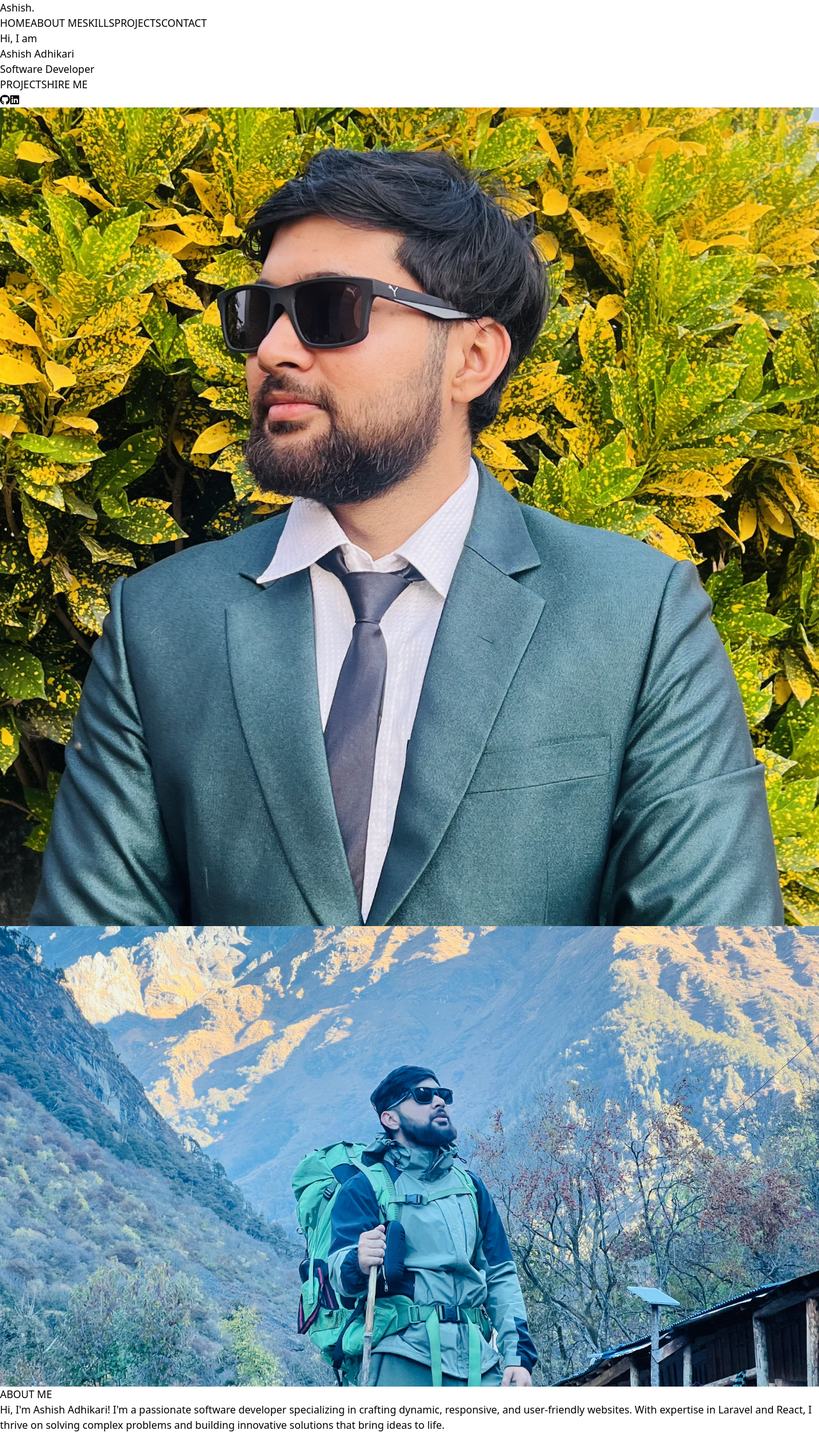
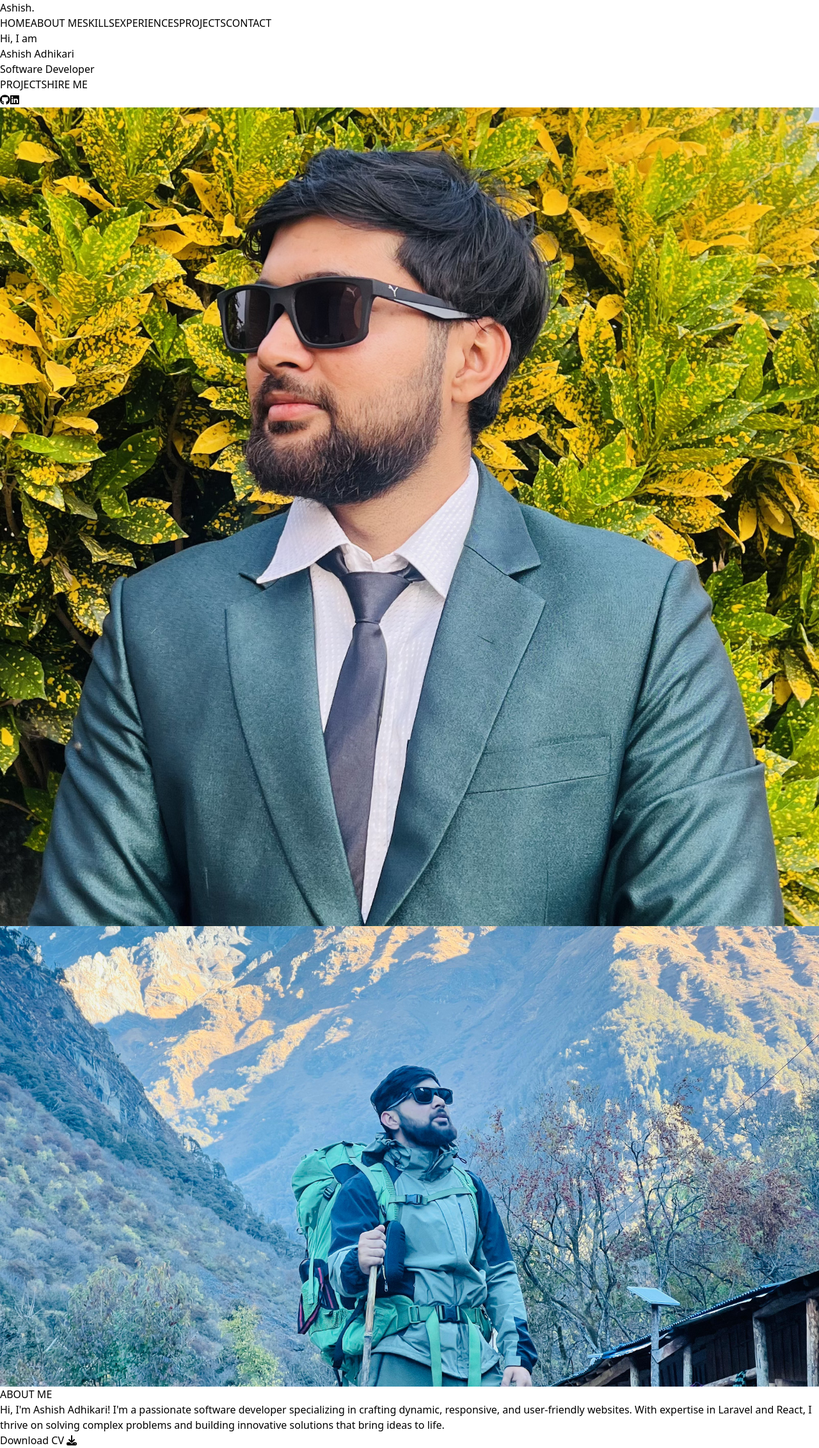
Before and after one commit to ashish10adhikari/ashish10adhikari.github.io, a React (Vite) app: page / in a window 1280 px wide. Shown: the whole page at 64% size. Before the commit the page ends 2240 px from the top, so only its background shows below. Built offline with nearby package versions, Linux system fonts and the light colour scheme.

Commit message:
updated code and fontawesome icon

```diff
--- a/package.json
+++ b/package.json
@@ -11,6 +11,7 @@
   },
   "dependencies": {
     "@fortawesome/free-brands-svg-icons": "^6.7.2",
+    "@fortawesome/free-solid-svg-icons": "^6.7.2",
     "@fortawesome/react-fontawesome": "^0.2.2",
     "motion": "^11.15.0",
     "react": "^18.3.1",
--- a/src/assets/Components/About.jsx
+++ b/src/assets/Components/About.jsx
@@ -1,9 +1,11 @@
 import React from "react";
 import profile from "../images/img.jpg";
+import { FontAwesomeIcon } from "@fortawesome/react-fontawesome";
+import { faDownload } from "@fortawesome/free-solid-svg-icons";
 
 const About = () => {
   return (
-    <div className="container mx-auto flex mt-10 gap-2 py-5 px-16">
+    <div className="container mx-auto flex mt-10 gap-2 py-5 px-16" id="About">
       <div className="flex w-1/2">
         <img
           src={profile}
@@ -12,7 +14,9 @@ const About = () => {
         />
       </div>
       <div className="flex w-1/2 flex-col">
-        <h1 className="text-3xl font-bold text-gray-600"><span className="bg-gray-600 px-1 mr-2"></span>ABOUT ME</h1>
+        <h1 className="text-3xl font-bold text-gray-600">
+          <span className="bg-gray-600 px-1 mr-2"></span>ABOUT ME
+        </h1>
         <p className="text-lg mt-5 text-gray-500">
           Hi, I'm
           <span className="text-blue-600 font-bold"> Ashish Adhikari</span>! I'm
@@ -21,6 +25,11 @@ const About = () => {
           React, I thrive on solving complex problems and building innovative
           solutions that bring ideas to life.
         </p>
+        <div className="flex justify-center">
+          <button className="mt-5 text-gray-600 border-2 border-gray-300 p-3 rounded-3xl hover:bg-gray-200 font-bold">
+            Download CV <FontAwesomeIcon icon={faDownload} />
+          </button>
+        </div>
       </div>
     </div>
   );
--- a/src/assets/Components/Header.jsx
+++ b/src/assets/Components/Header.jsx
@@ -8,8 +8,8 @@ import profileImg from "../images/profile.jpg";
 const Header = () => {
   return (
     <div
-      id="#Header"
-      className="min-h-screen flex items-center justify-center pt-20 -z-50"
+      id="Header"
+      className="min-h-screen flex items-center justify-center pt-10"
     >
       <div className="flex flex-wrap gap-16 justify-center container mx-auto">
         <div className=" flex flex-col items-center justify-center">
@@ -17,8 +17,8 @@ const Header = () => {
           <h2 className="text-4xl font-bold">Ashish Adhikari</h2>
           <h1 className="text-5xl font-bold">Software Developer</h1>
           <div className="flex gap-5 pt-5">
-            <button className=" hover:bg-gray-200 py-2 px-6 rounded-3xl border-2 border-gray-400"><a href="#Project">PROJECTS</a></button>
-            <button className=" hover:bg-gray-200 py-2 px-6 rounded-3xl border-2 border-gray-400"><a href="#Contact">HIRE ME</a></button>
+            <button className="font-bold hover:bg-gray-200 py-2 px-6 rounded-3xl border-2 border-gray-400"><a href="#Project">PROJECTS</a></button>
+            <button className="font-bold hover:bg-gray-200 py-2 px-6 rounded-3xl border-2 border-gray-400"><a href="#Contact">HIRE ME</a></button>
           </div>
           <div className="gap-5 flex justify-center items-center pt-5">
               <a
--- a/src/assets/Components/Navbar.jsx
+++ b/src/assets/Components/Navbar.jsx
@@ -10,6 +10,7 @@ const Navbar = () => {
         <a className="hover:text-blue-500 transition-all" href="#Header">HOME</a>
         <a className="hover:text-blue-500 transition-all" href="#About">ABOUT ME</a>
         <a className="hover:text-blue-500 transition-all" href="#Skill">SKILLS</a>
+        <a className="hover:text-blue-500 transition-all" href="#EXPERIENCE">EXPERIENCES</a>
         <a className="hover:text-blue-500 transition-all" href="#Project">PROJECTS</a>
         <a className="hover:text-blue-500 transition-all" href="#Contact">CONTACT</a>
       </ul>
```
Also changed, not shown: 1 other file (tests, documents, lock files or other folders).
